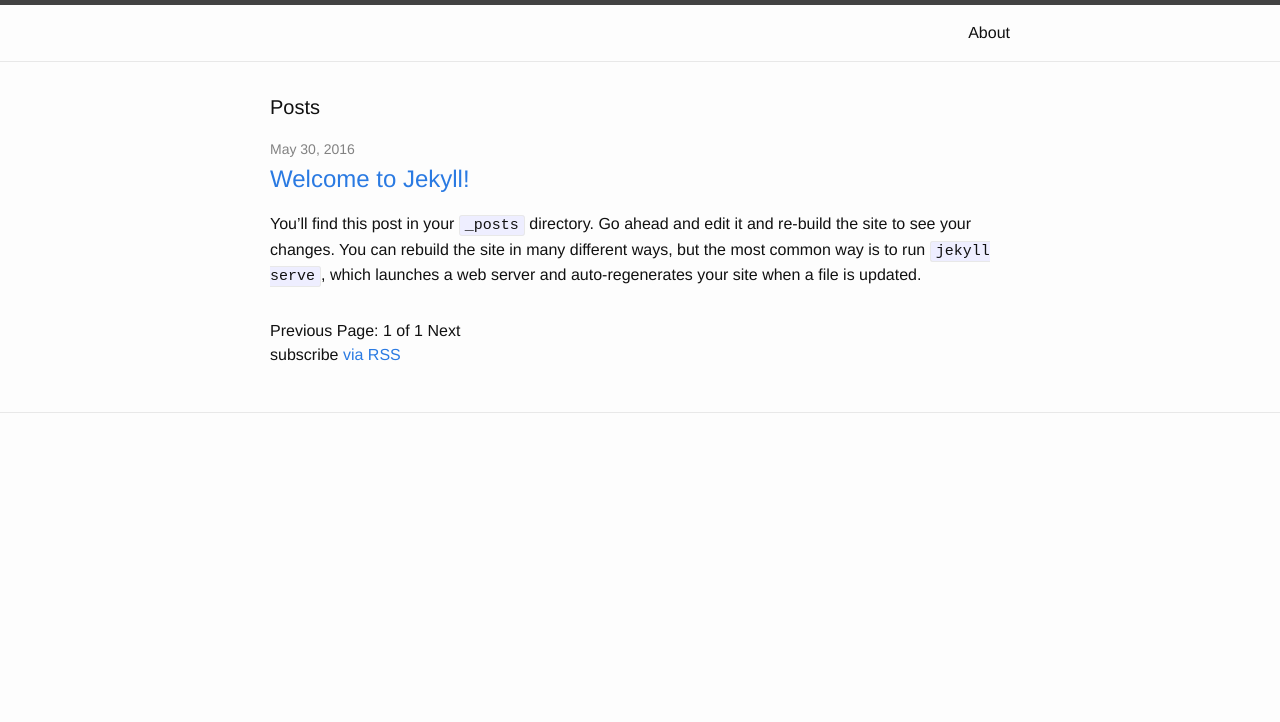
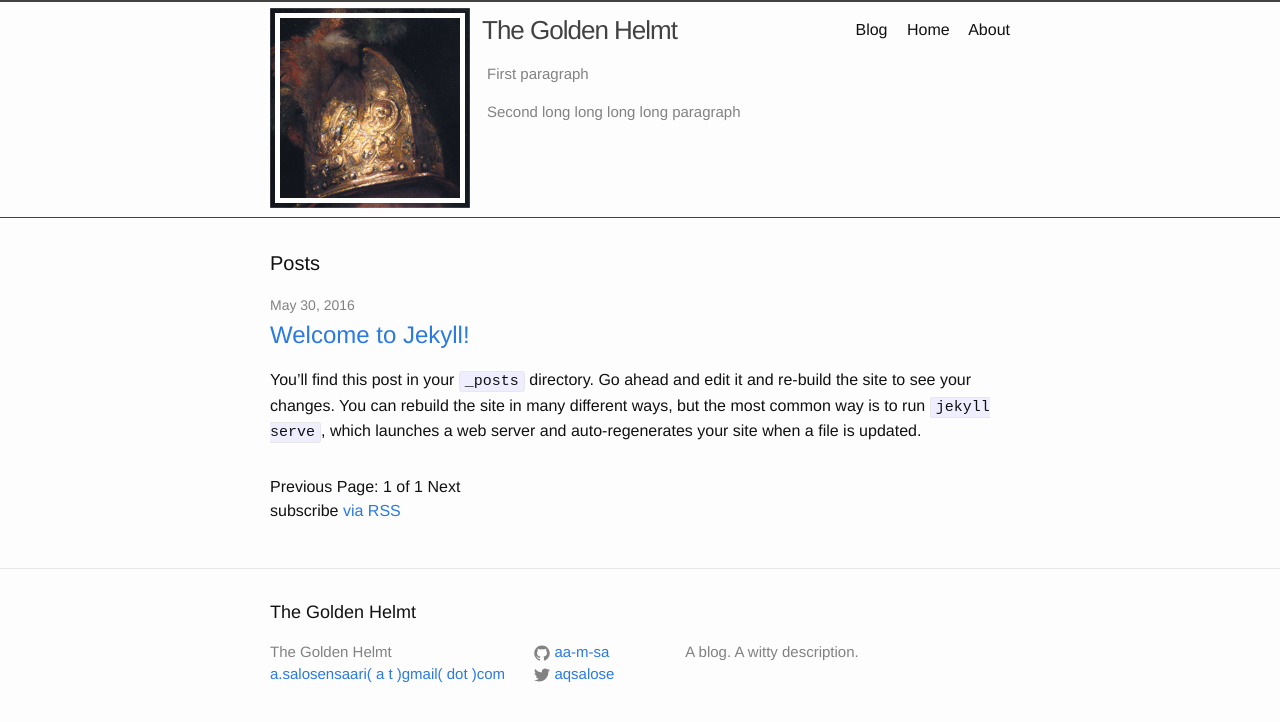
Before and after one commit to aa-m-sa/blog, a Jekyll site: the page built from blog/index.html, in a window 1280 px wide. Shown: the top 722 px of the page. Built offline with Jekyll 4.4.1, drawn with Linux system fonts in a browser that asks for light colours; the list of posts is cut into pages by our own code.

Commit message:
edit header banner to include a pic + description paragraphs

```diff
--- /dev/null
+++ b/blog/_data/global.yml
@@ -0,0 +1,11 @@
+title: 'The Golden Helmt'
+description: 'A blog. A witty description.'
+url: 'aqsalose.kapsi.fi'
+baseurl: '/blog'
+header_description:
+    - First paragraph
+    - Second long long long long paragraph
+
+twitter_username: 'aqsalose'
+github_username: 'aa-m-sa'
+email: 'a.salosensaari( a t )gmail( dot )com'
--- a/blog/_includes/header.html
+++ b/blog/_includes/header.html
@@ -2,7 +2,18 @@
 
   <div class="wrapper">
 
-    <a class="site-title" href="{{ site.data.global.baseurl }}/">{{ site.data.global.title }}</a>
+    <img class="site-header-image" src="{{site.data.global.baseurl }}/images/helmet_painting.jpg" alt="Header image" height="200">
+
+    <div class="site-title-wrapper">
+      <a class="site-title" href="{{ site.data.global.baseurl }}/">{{ site.data.global.title }}</a>
+
+      <div class="site-header-description">
+        {% for my_par in site.data.global.header_description %}
+          <p>{{ my_par }}</p>
+        {% endfor %}
+      </div>
+    </div>
+
 
     <nav class="site-nav">
       <a href="#" class="menu-icon">
@@ -14,6 +25,8 @@
       </a>
 
       <div class="trigger">
+        <a class="page-link" href="{{site.data.global.baseurl}}/">Blog</a>
+        <a class="page-link" href="https://aqsalose.kapsi.fi">Home</a>
         {% for my_page in site.pages %}
           {% if my_page.title %}
           <a class="page-link" href="{{ my_page.url | prepend: site.data.global.baseurl }}">{{ my_page.title }}</a>
--- a/blog/_sass/_layout.scss
+++ b/blog/_sass/_layout.scss
@@ -2,26 +2,48 @@
  * Site header
  */
 .site-header {
-    border-top: 5px solid $grey-color-dark;
-    border-bottom: 1px solid $grey-color-light;
-    min-height: 56px;
+    border-top: 2px solid $grey-color-dark;
+    border-bottom: 1px solid $grey-color-dark;
+    min-height: 215px;
 
     // Positioning context for the mobile navigation icon
     position: relative;
 }
 
-.site-title {
+.site-header-image {
+    float: left;
+    margin-top: 6px;
+    margin-botton: 6px;
+    margin-right: 12px;
+}
+
+.site-title-wrapper {
+    float: left;
+    width: 50%;
+
+    .site-title {
     font-size: 26px;
     font-weight: 300;
     line-height: 56px;
     letter-spacing: -1px;
     margin-bottom: 0;
-    float: left;
 
     &,
     &:visited {
         color: $grey-color-dark;
     }
+    }
+
+    .site-header-description {
+    font-size: 15px;
+    margin-bottom: 5px;
+    margin-right: 0;
+    margin-top: 5px;
+    padding-left: 5px;
+    color: $grey-color;
+    width: 80%;
+    }
+
 }
 
 .site-nav {
@@ -38,7 +60,7 @@
 
         // Gaps between nav items, but not on the last one
         &:not(:last-child) {
-            margin-right: 20px;
+            margin-right: 15px;
         }
     }
 
```
Also changed, not shown: blog/images/helmet_painting.jpg (added).
